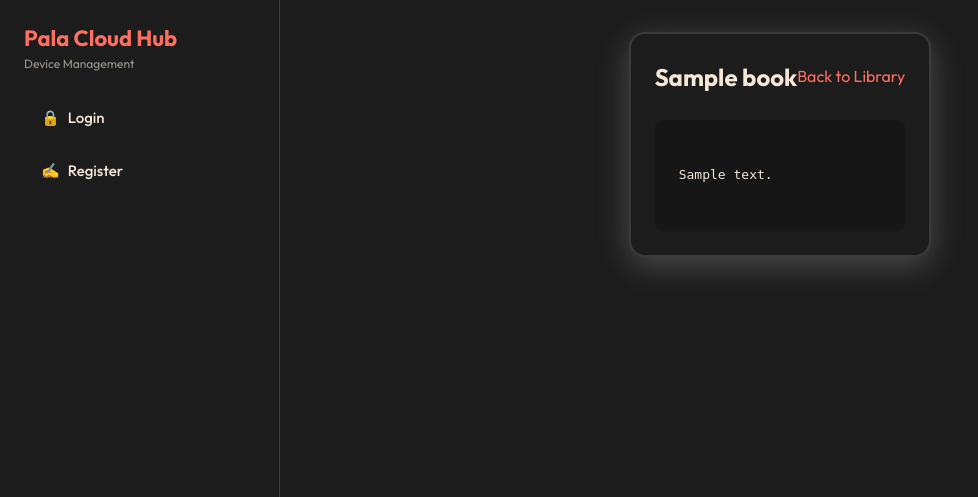
After one commit to felix0123456/pala, a FastAPI app: template templates/preview.html in a window 1280 px wide. The commit adds this page. Shown: the top 497 px of the page, without its empty margins (0-978 px from the left). Run offline with FastAPI, Linux system fonts and the light colour scheme; the template is opened without the code that fills it: most values are stand-ins (such as "Sample title", 1, 10 or a date in 2020).

Commit message:
Add HTML ebook conversion and book preview

```diff
--- a/app.py
+++ b/app.py
@@ -12,6 +12,7 @@ from typing import Optional
 import urllib.parse
 import asyncio
 import aiohttp
+from bs4 import BeautifulSoup
 
 import models
 from database import engine, get_db
@@ -382,6 +383,12 @@ async def search_gutendex(q: str, request: Request, db: Session = Depends(get_db
                     text_url = url
                     break
 
+            if not text_url:
+                for fmt, url in book_data.get("formats", {}).items():
+                    if "text/html" in fmt:
+                        text_url = url
+                        break
+
             if text_url:
                 authors = ", ".join([a["name"] for a in book_data.get("authors", [])])
                 results.append({
@@ -440,6 +447,10 @@ async def fetch_result(data: FetchResultRequest, request: Request, db: Session =
             return {"error": "Failed to download text."}
 
         text_content = text_res.text
+        if "text/html" in text_res.headers.get("Content-Type", "") or data.download_url.endswith((".html", ".htm")) or "<html" in text_content.lower()[:500]:
+            soup = BeautifulSoup(text_content, "html.parser")
+            text_content = soup.get_text(separator="\n", strip=True)
+
         filename = f"{data.id}.txt"
         filepath = os.path.join(BOOKS_DIR, filename)
 
@@ -463,9 +474,16 @@ async def upload_book(request: Request, file: UploadFile = File(...), db: Sessio
         raise HTTPException(status_code=401, detail="Not authenticated")
 
     filename = file.filename
+    content = await file.read()
+
+    if filename.lower().endswith((".html", ".htm")):
+        soup = BeautifulSoup(content, "html.parser")
+        content = soup.get_text(separator="\n", strip=True).encode("utf-8")
+        filename = filename.rsplit(".", 1)[0] + ".txt"
+
     filepath = os.path.join(BOOKS_DIR, filename)
     with open(filepath, "wb") as f:
-        f.write(await file.read())
+        f.write(content)
 
     # Check if already exists
     existing = db.query(models.Book).filter(models.Book.user_id == user.id, models.Book.title == filename).first()
@@ -478,6 +496,25 @@ async def upload_book(request: Request, file: UploadFile = File(...), db: Sessio
         db.commit()
 
     return {"status": "ok"}
+
+@app.get("/book/{book_id}/preview", response_class=HTMLResponse)
+async def preview_book(request: Request, book_id: int, db: Session = Depends(get_db)):
+    user = auth.get_current_user(request, db)
+    if not user:
+        return RedirectResponse(url="/login", status_code=status.HTTP_302_FOUND)
+
+    book = db.query(models.Book).filter(models.Book.id == book_id, models.Book.user_id == user.id).first()
+    if not book:
+        return RedirectResponse(url="/library", status_code=status.HTTP_302_FOUND)
+
+    content = "File not found."
+    if os.path.exists(book.file_path):
+        with open(book.file_path, "r", encoding="utf-8", errors="replace") as f:
+            content = f.read(50000)
+            if len(content) == 50000:
+                content += "\n\n... [Preview Truncated] ..."
+
+    return templates.TemplateResponse(request=request, name="preview.html", context={"user": user, "book": book, "content": content})
 
 # ----------------- TODOS API -----------------
 
--- a/templates/library.html
+++ b/templates/library.html
@@ -21,7 +21,7 @@
         <p class="muted">Upload a .txt book manually to your cloud library.</p>
         <form action="/api/upload_book" method="POST" enctype="multipart/form-data" id="upload-book-form">
             <div style="display: flex; gap: 12px; align-items: center;">
-                <input type="file" name="file" accept=".txt" required style="flex-grow: 1;">
+                <input type="file" name="file" accept=".txt,.html,.htm" required style="flex-grow: 1;">
                 <button type="submit" style="width: auto;">Upload</button>
             </div>
         </form>
@@ -114,6 +114,7 @@
                 </div>
 
                 <div style="display: flex; gap: 8px; margin-top: auto;">
+                    <button class="primary" style="flex: 1; padding: 4px; font-size: 12px;" onclick="window.location.href='/book/${book.id}/preview'">Preview</button>
                     <button class="secondary" style="flex: 1; padding: 4px; font-size: 12px;" onclick="promptMove(${book.id}, '${book.title}')">Move</button>
                     <button class="danger" style="flex: 1; padding: 4px; font-size: 12px;" onclick="deleteBook(${book.id})">Delete</button>
                 </div>
--- /dev/null
+++ b/templates/preview.html
@@ -0,0 +1,13 @@
+{% extends "base.html" %}
+
+{% block content %}
+<div class="card" style="max-width: 800px; margin: 0 auto; line-height: 1.6;">
+    <div style="display: flex; justify-content: space-between; align-items: center; margin-bottom: 24px;">
+        <h1 style="margin: 0; font-size: 24px;">{{ book.title }}</h1>
+        <a href="/library" class="button secondary">Back to Library</a>
+    </div>
+    <div style="background: rgba(0,0,0,0.2); padding: 24px; border-radius: 8px; font-family: monospace; white-space: pre-wrap; overflow-x: auto; max-height: 70vh; overflow-y: auto;">
+{{ content }}
+    </div>
+</div>
+{% endblock %}
```
